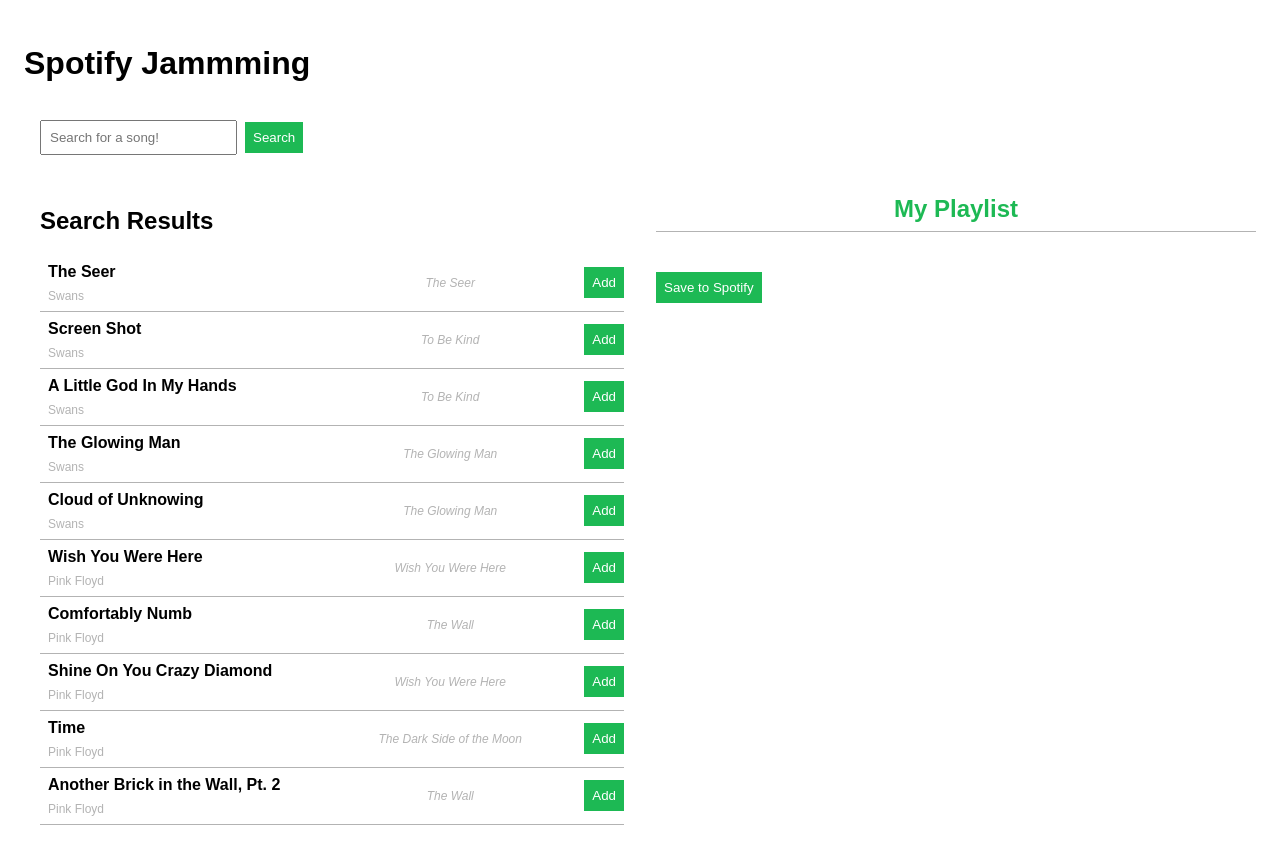
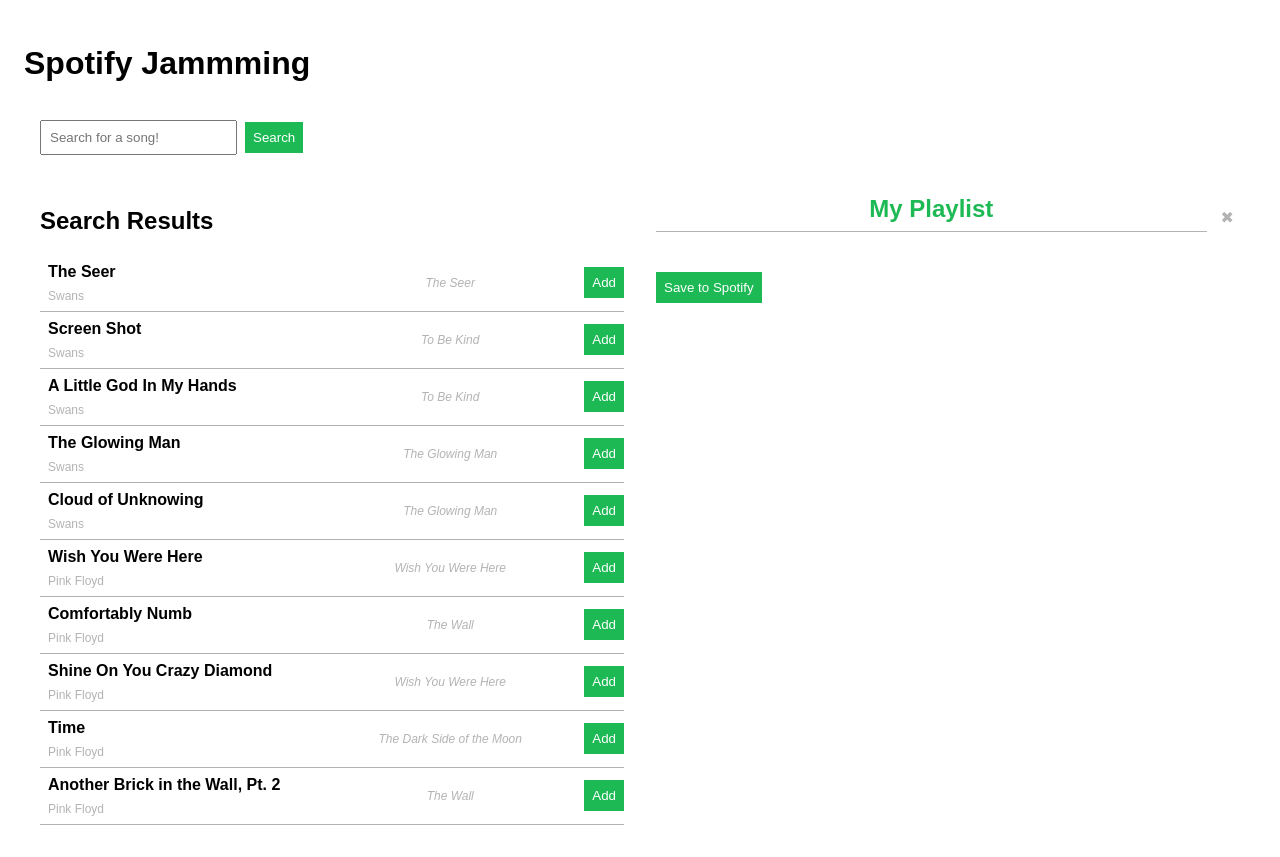
Before and after one commit to m-usaid99/spotify-jammming, a React (Create React App) app: page / in a window 1280 px wide. Built offline with nearby package versions, Linux system fonts and the light colour scheme.

Commit message:
playlist functionality working

```diff
--- a/src/components/Playlist/Playlist.js
+++ b/src/components/Playlist/Playlist.js
@@ -1,6 +1,11 @@
 /** @jsxImportSource @emotion/react */
 import { useTheme } from '@emotion/react';
-import { playlistStyle, saveButton, playlistNameInput } from '../../styles/PlayListStyles';
+import {
+  playlistStyle,
+  saveButton,
+  playlistNameInput,
+  clearButton,
+  playlistNameContainer } from '../../styles/PlayListStyles';
 import TrackList from '../TrackList/TrackList';
 
 const Playlist = ({ playlistName, playlistTracks, onRemove, onNameChange }) => {
@@ -8,15 +13,23 @@ const Playlist = ({ playlistName, playlistTracks, onRemove, onNameChange }) => {
 
   const handleNameChange = (event) => {
     onNameChange(event.target.value);
-  }
+  };
+
+  const handleClearName = () => {
+    onNameChange('');
+  };
 
   return (
     <div css={playlistStyle(theme)}>
-      <input
-        css={playlistNameInput(theme)}
-        value={playlistName}
-        onChange={handleNameChange}
-      />
+      <div css={playlistNameContainer(theme)}>
+        <input
+          css={playlistNameInput(theme)}
+          value={playlistName}
+          onChange={handleNameChange}
+          placeholder='Enter Playlist Name'
+          />
+        <button css={clearButton(theme)} onClick={handleClearName}>✖</button>
+      </div>
       <TrackList tracks={playlistTracks} onRemove={onRemove} isRemoval={true}/>
       <button css={saveButton(theme)}>Save to Spotify</button>
     </div>
--- a/src/styles/PlayListStyles.js
+++ b/src/styles/PlayListStyles.js
@@ -36,3 +36,23 @@ export const playlistNameInput = (theme) => css`
     border-bottom: 1px solid ${theme.colors.secondary};
   }
 `;
+
+export const playlistNameContainer = (theme) => css`
+  display: flex;
+  align-items: center;
+  margin-bottom: ${theme.spacing.medium};
+`;
+
+
+export const clearButton = (theme) => css`
+  background: none;
+  border: none;
+  color: ${theme.colors.gray};
+  font-size: ${theme.fontSize.medium};
+  cursor: pointer;
+  margin-left: ${theme.spacing.small};
+
+  &:hover {
+    color: ${theme.colors.secondary};
+  }
+`;
```
